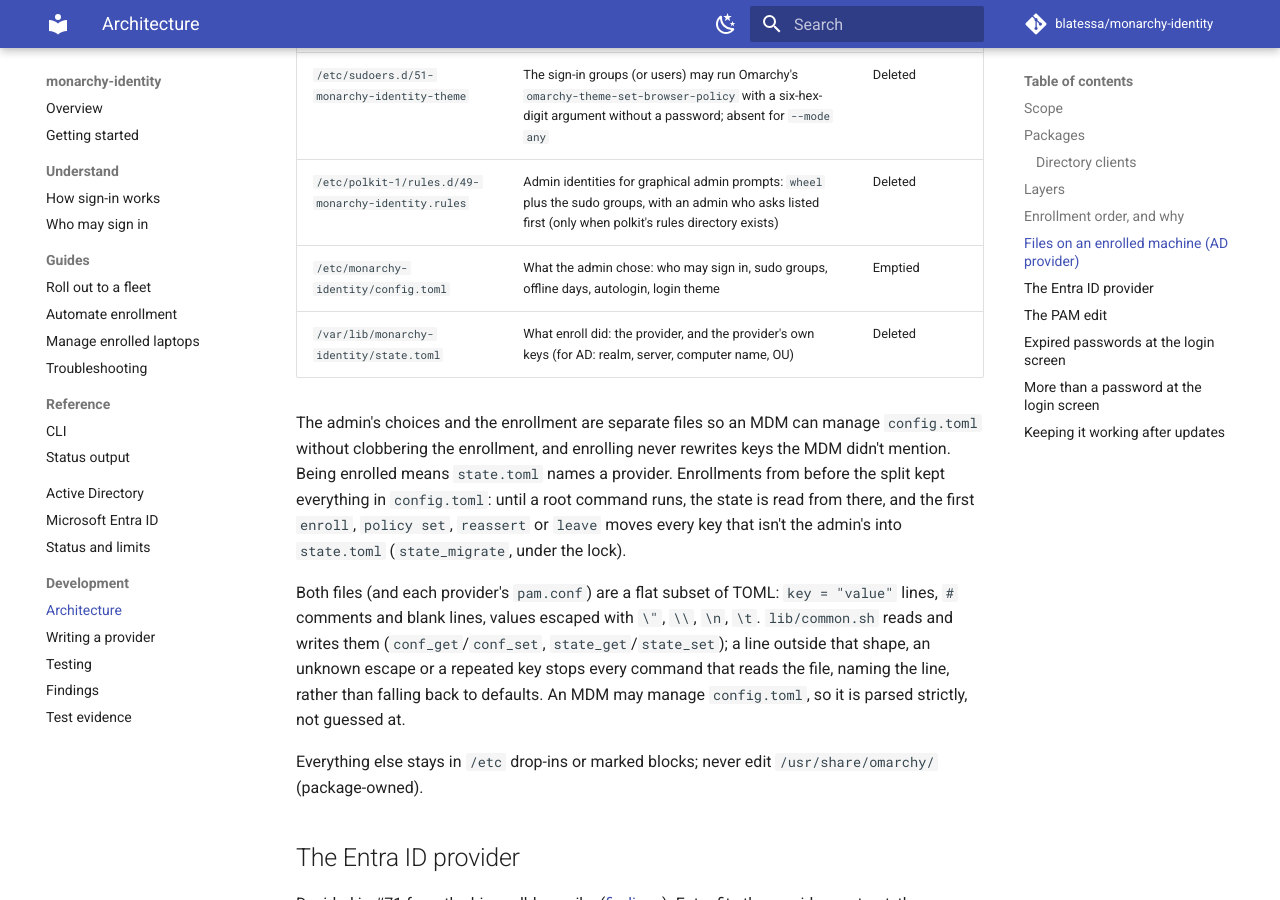
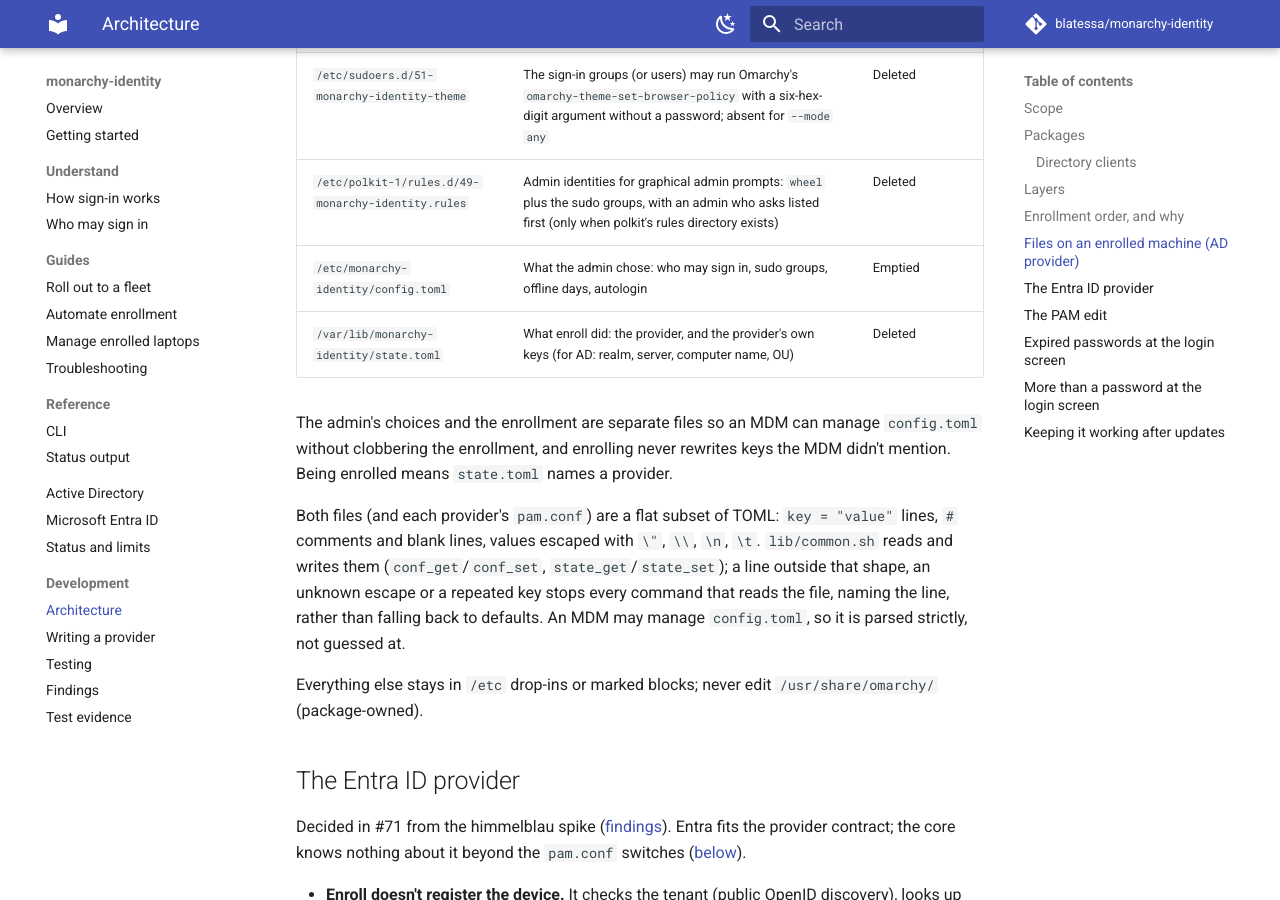
Before and after one commit to blatessa/monarchy-identity, an MkDocs documentation site: the page built from docs/dev/architecture.md, in a window 1280 px wide and 900 px high, scrolled down 3566 px. Built offline with MkDocs 1.6.1 and Material for MkDocs 9.7.7, drawn with Linux system fonts in a browser that asks for light colours; comment, search, counter and statistics services are not loaded.

Commit message:
Core: drop the pre-release config migration, and tidy
state_migrate moved enrollment keys out of config.toml for laptops enrolled
before the state.toml split. The split shipped in v0.1.0, the first release,
so no installed laptop has the old layout: state is read from state.toml
only, and the login_theme key and the AD computer_name fallback go too.

Also: the SDDM autologin and theme drop-ins use write_if_changed (same
bytes as before), install-hooks/remove-hooks is a function like the other
commands, and enroll's autologin note uses autologin_enabled.

docs: architecture.md no longer describes the migration (and config.toml
no longer lists the login theme).

Co-Authored-By: Claude Opus 5.5 <noreply@anthropic.com>

```diff
--- a/docs/dev/architecture.md
+++ b/docs/dev/architecture.md
@@ -100,14 +100,12 @@ The PAM, nsswitch, SDDM and sudoers rows apply to every provider; the rest are t
 | `/etc/sudoers.d/50-monarchy-identity` | `%group ALL=(ALL:ALL) ALL`, visudo-validated, 0440 | Deleted |
 | `/etc/sudoers.d/51-monarchy-identity-theme` | The sign-in groups (or users) may run Omarchy's `omarchy-theme-set-browser-policy` with a six-hex-digit argument without a password; absent for `--mode any` | Deleted |
 | `/etc/polkit-1/rules.d/49-monarchy-identity.rules` | Admin identities for graphical admin prompts: `wheel` plus the sudo groups, with an admin who asks listed first (only when polkit's rules directory exists) | Deleted |
-| `/etc/monarchy-identity/config.toml` | What the admin chose: who may sign in, sudo groups, offline days, autologin, login theme | Emptied |
+| `/etc/monarchy-identity/config.toml` | What the admin chose: who may sign in, sudo groups, offline days, autologin | Emptied |
 | `/var/lib/monarchy-identity/state.toml` | What enroll did: the provider, and the provider's own keys (for AD: realm, server, computer name, OU) | Deleted |
 
 The admin's choices and the enrollment are separate files so an MDM can manage `config.toml` without clobbering the
 enrollment, and enrolling never rewrites keys the MDM didn't mention. Being enrolled means `state.toml` names a
-provider. Enrollments from before the split kept everything in `config.toml`: until a root command runs, the state is
-read from there, and the first `enroll`, `policy set`, `reassert` or `leave` moves every key that isn't the admin's
-into `state.toml` (`state_migrate`, under the lock).
+provider.
 
 Both files (and each provider's `pam.conf`) are a flat subset of TOML: `key = "value"` lines, `#` comments and blank
 lines, values escaped with `\"`, `\\`, `\n`, `\t`. `lib/common.sh` reads and writes them (`conf_get`/`conf_set`,
```
Also changed, not shown: 5 other files.
